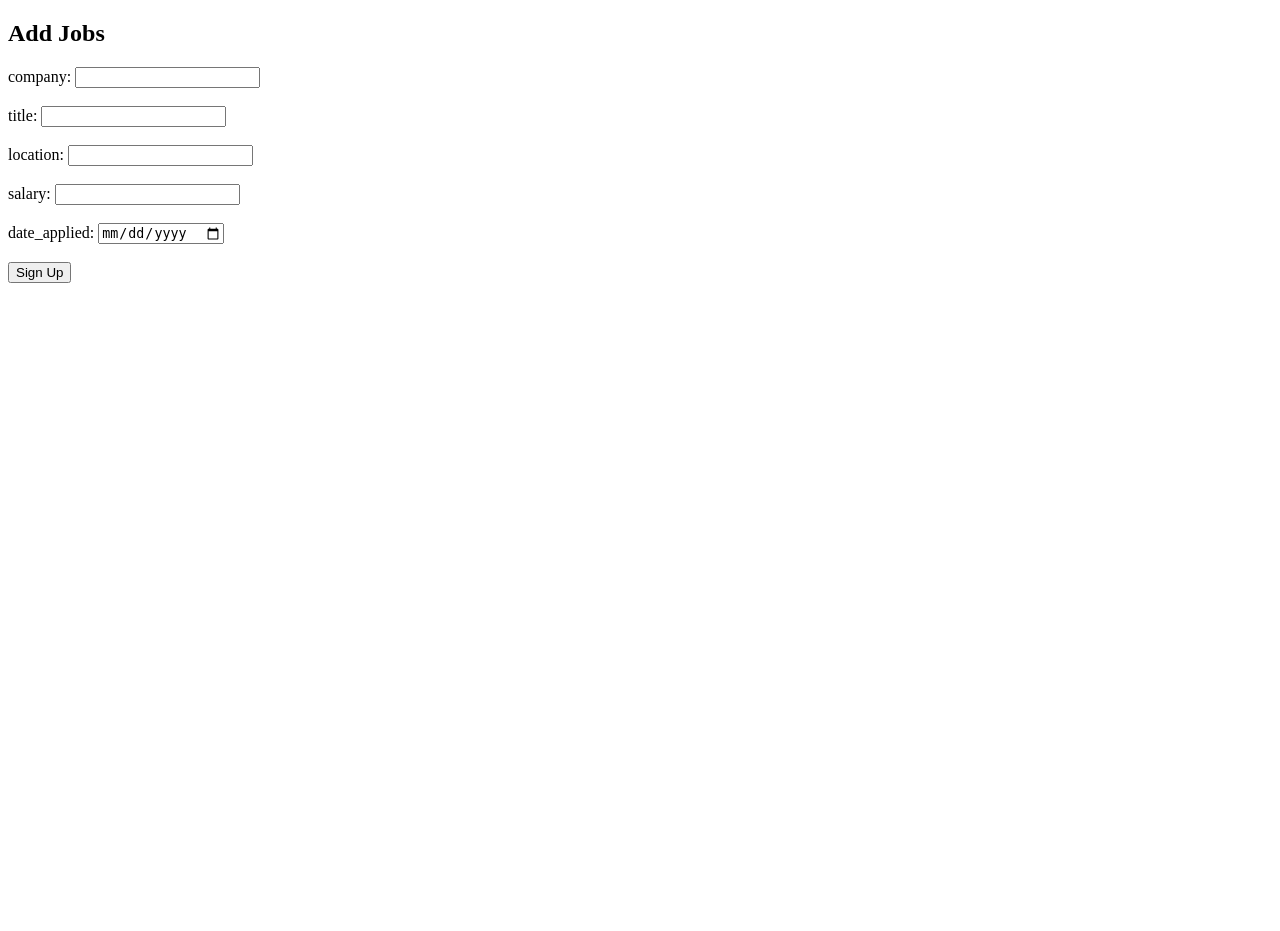
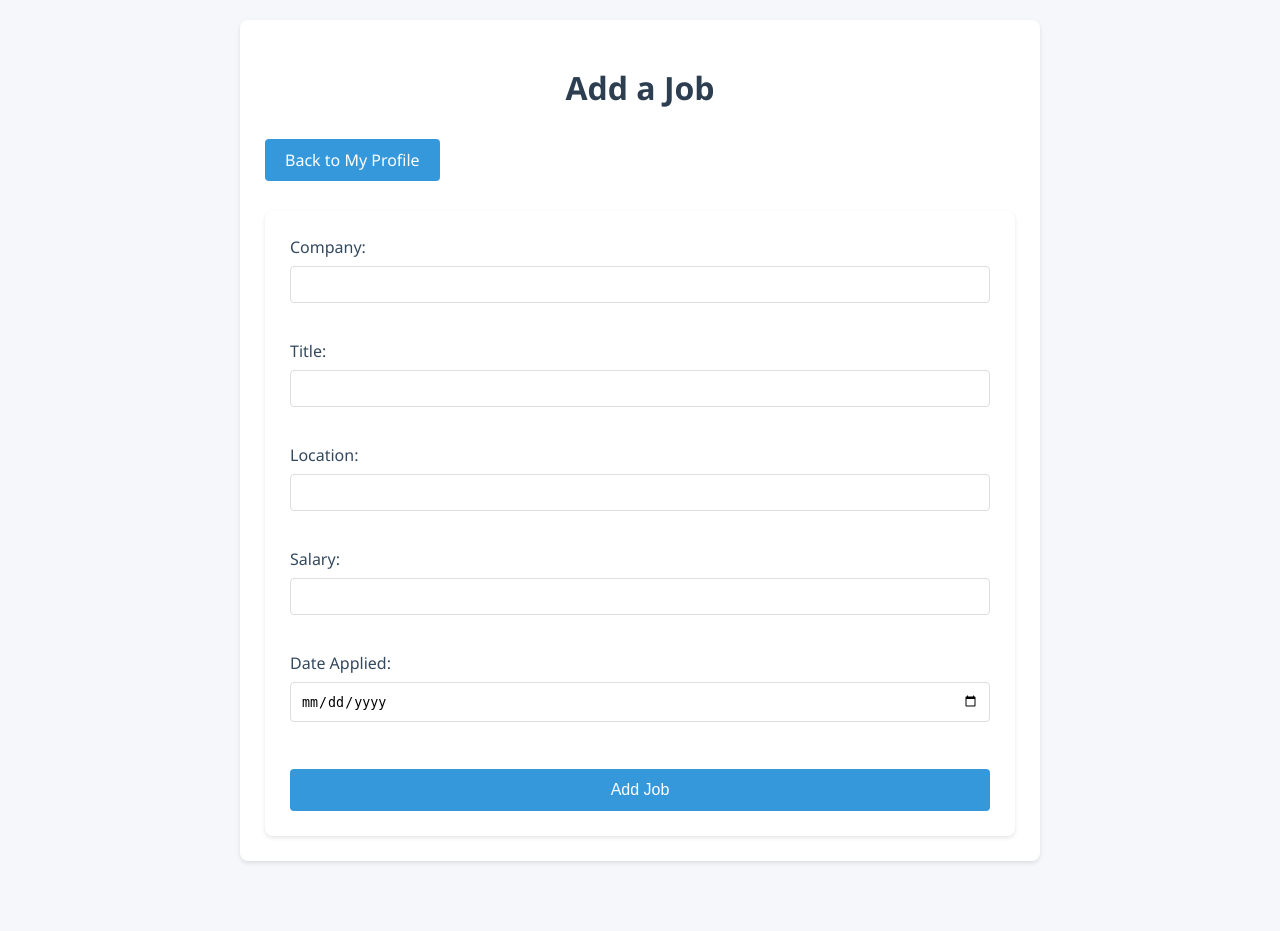
Before and after one commit to aaden04/job_application_tracker, a Flask app: page /addjobs in a window 1280 px wide. Before the commit the page ends 283 px from the top, so only its background shows below. Run offline with Flask 3, Linux system fonts and the light colour scheme; the visitor is signed in with stand-in values (Sample User, id 1).

Commit message:
updated the addjobs page

```diff
--- /dev/null
+++ b/frontend/static/css/addjobs.css
@@ -0,0 +1,92 @@
+body {
+    font-family: 'Segoe UI', Tahoma, Geneva, Verdana, sans-serif;
+    max-width: 800px;
+    margin: 0 auto;
+    padding: 20px;
+    background-color: #f5f7fa;
+}
+
+h1 {
+    color: #2c3e50;
+    text-align: center;
+    margin-bottom: 30px;
+}
+
+
+.add-job-container {
+    background-color: white;
+    padding: 25px;
+    border-radius: 8px;
+    box-shadow: 0 2px 4px rgba(0,0,0,0.1);
+    margin-bottom: 50px;
+}
+
+
+.top-navigation {
+    display: flex;
+    justify-content: space-between;
+    margin-bottom: 30px;
+}
+
+.nav-btn {
+    padding: 10px 20px;
+    border-radius: 4px;
+    text-decoration: none;
+    color: white;
+    background-color: #3498db;
+}
+
+.nav-btn:hover {
+    opacity: 0.9;
+}
+
+.back-btn {
+    background-color: #34495e;
+}
+
+.logout-btn {
+    background-color: #e74c3c;
+}
+
+
+.job-form {
+    background-color: white;
+    padding: 25px;
+    border-radius: 8px;
+    box-shadow: 0 2px 4px rgba(0,0,0,0.1);
+}
+
+label {
+    display: block;
+    margin-bottom: 8px;
+    color: #34495e;
+    font-weight: 500;
+}
+
+input[type="text"],
+input[type="number"],
+input[type="date"] {
+    width: 100%;
+    padding: 10px;
+    margin-bottom: 15px;
+    border: 1px solid #ddd;
+    border-radius: 4px;
+    box-sizing: border-box;
+}
+
+
+.btn-submit {
+    padding: 12px 20px;
+    border: none;
+    border-radius: 4px;
+    cursor: pointer;
+    font-size: 16px;
+    background-color: #3498db;
+    color: white;
+    width: 100%;
+    margin-top: 10px;
+}
+
+.btn-submit:hover {
+    background-color: #2980b9;
+}
--- a/frontend/static/css/myprofile.css
+++ b/frontend/static/css/myprofile.css
@@ -18,7 +18,7 @@ h1 {
     padding: 25px;
     border-radius: 8px;
     box-shadow: 0 2px 4px rgba(0,0,0,0.1);
-    margin-bottom: 50px;  /* Increased margin for better spacing */
+    margin-bottom: 50px;
 }
 
 form {
@@ -26,8 +26,8 @@ form {
     padding: 25px;
     border-radius: 8px;
     box-shadow: 0 2px 4px rgba(0,0,0,0.1);
-    margin-top: 30px;     /* Added top margin */
-    margin-bottom: 30px;  /* Added bottom margin */
+    margin-top: 30px;
+    margin-bottom: 30px;
 }
 label {
     display: block;
--- a/frontend/templates/add_jobs.html
+++ b/frontend/templates/add_jobs.html
@@ -4,26 +4,36 @@
     <meta charset="UTF-8">
     <meta name="viewport" content="width=device-width, initial-scale=1.0">
     <title>Add Jobs</title>
+    <link rel="stylesheet" href="{{ url_for('static', filename='css/addjobs.css') }}">
+
 </head>
 <body>
-    <h2>Add Jobs</h2>
-    <form action="/addjobs" method="POST">
-        <label for="company">company:</label>
+    <div class="add-job-container">
+        <h1>Add a Job</h1>
+
+
+        <div class="top-navigation">
+            <a href="{{ url_for('myprofile') }}" class="nav-btn">Back to My Profile</a>
+        </div>
+
+        <form action="/addjobs" method="POST" class="job-form">
+            <label for="company">Company:</label>
             <input type="text" id="company" name="company" required><br><br>
 
-        <label for="title">title:</label>
+            <label for="title">Title:</label>
             <input type="text" id="title" name="title" required><br><br>
 
-        <label for="location">location:</label>
+            <label for="location">Location:</label>
             <input type="text" id="location" name="location" required><br><br>
 
-        <label for="salary">salary:</label>
+            <label for="salary">Salary:</label>
             <input type="number" id="salary" name="salary" required><br><br>
 
-        <label for="date_applied">date_applied:</label>
+            <label for="date_applied">Date Applied:</label>
             <input type="date" id="date_applied" name="date_applied" required><br><br>
 
-        <button type="submit">Sign Up</button>
+            <button type="submit" class="btn-submit">Add Job</button>
         </form>
+    </div>
 </body>
 </html>
--- a/frontend/templates/myprofile.html
+++ b/frontend/templates/myprofile.html
@@ -20,6 +20,7 @@
 
     <div class="top-navigation">
         <a href="/dashboard" class="nav-btn">Back to Dashboard</a>
+        <a href="{{ url_for('addjobs') }}" class="btn btn-primary">Add Job</a>
         <a href="/logout" class="nav-btn logout-btn">Logout</a>
     </div>
     <div class="personal-info-section">
```
Also changed, not shown: frontend/static/css/login.css (deleted). Lines whose indentation alone changed are shown as unchanged.
